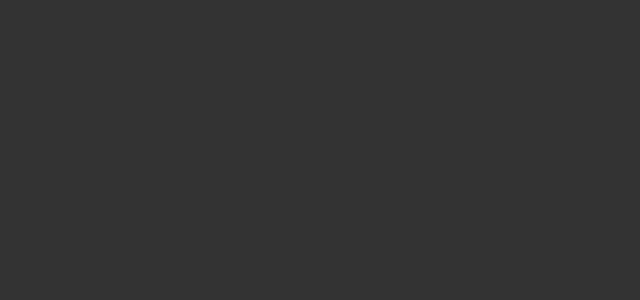
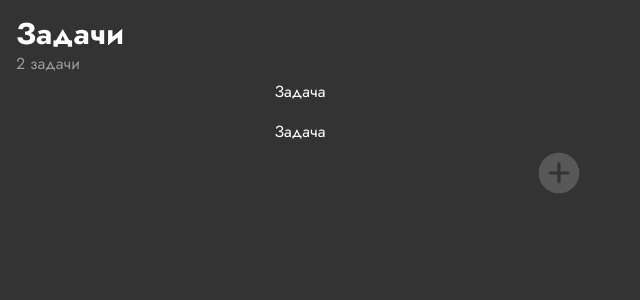
Before and after one commit to AndBelkin/todo-app, a React (Vite) app: page / in a window 1280 px wide. Shown: the top 300 px of the page, without its empty margins (0-640 px from the left). Built offline with nearby package versions, Linux system fonts and the light colour scheme.

Commit message:
Add ItemsContainer.tsx & styles

```diff
--- a/src/TodoApp.tsx
+++ b/src/TodoApp.tsx
@@ -1,10 +1,12 @@
 import { FC } from "react";
 import { Helmet } from "react-helmet";
+import ItemsContainer from "./components/todoApp/ItemsContainer";
 
 const TodoApp: FC = () => {
   return (
     <div className="todo-app">
       <Helmet title="Todo Application by AndBelkin" />
+      <ItemsContainer />
     </div>
   );
 };
--- /dev/null
+++ b/src/components/todoApp/ItemsContainer.tsx
@@ -0,0 +1,23 @@
+import { FC } from "react";
+import { IoIosAddCircle } from "react-icons/io";
+import "../../styles/ItemsContainer.css";
+
+const ItemsContainer: FC = () => {
+  return (
+    <div className="items-container">
+      <header className="header">
+        <h1 className="header-title">Задачи</h1>
+        <p className="header-subtitle">2 задачи</p>
+      </header>
+      <main className="main">
+        <p>Задача</p>
+        <p>Задача</p>
+      </main>
+      <footer className="footer">
+        <IoIosAddCircle className="footer-add-button" />
+      </footer>
+    </div>
+  );
+};
+
+export default ItemsContainer;
--- /dev/null
+++ b/src/styles/ItemsContainer.css
@@ -0,0 +1,30 @@
+.items-container {
+    @apply w-[600px] p-4;
+    @apply flex flex-col items-center gap-1;
+}
+
+.items-container .header {
+    @apply flex flex-col items-start gap-0 w-full;
+}
+
+.header-title {
+    @apply font-bold text-3xl cursor-default;
+}
+
+.header-subtitle {
+    @apply opacity-50 cursor-default;
+}
+
+.items-container .main {
+    @apply flex flex-col items-center gap-4 w-full;
+}
+
+.items-container .footer {
+    @apply flex justify-end w-full;
+}
+
+.items-container .footer-add-button {
+    cursor: pointer;
+    color: var(--color-accent);
+    font-size: 50px;
+}
```
